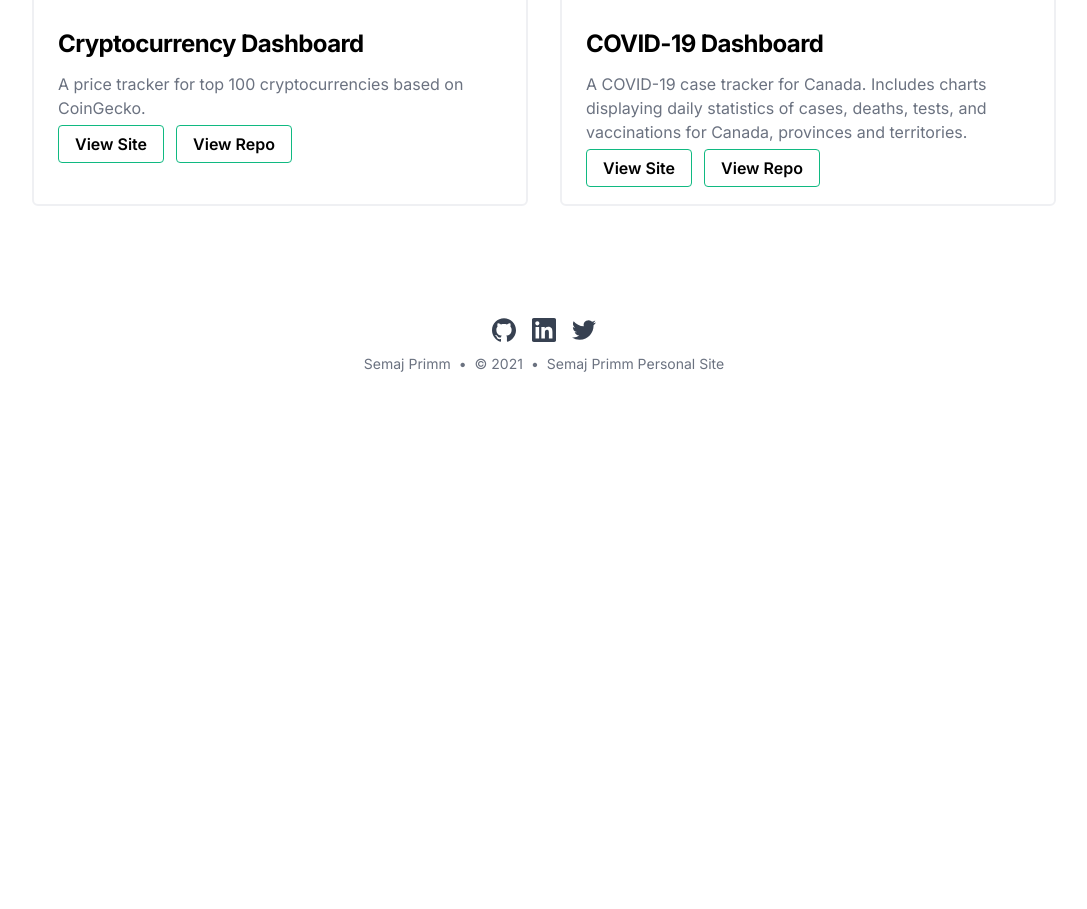
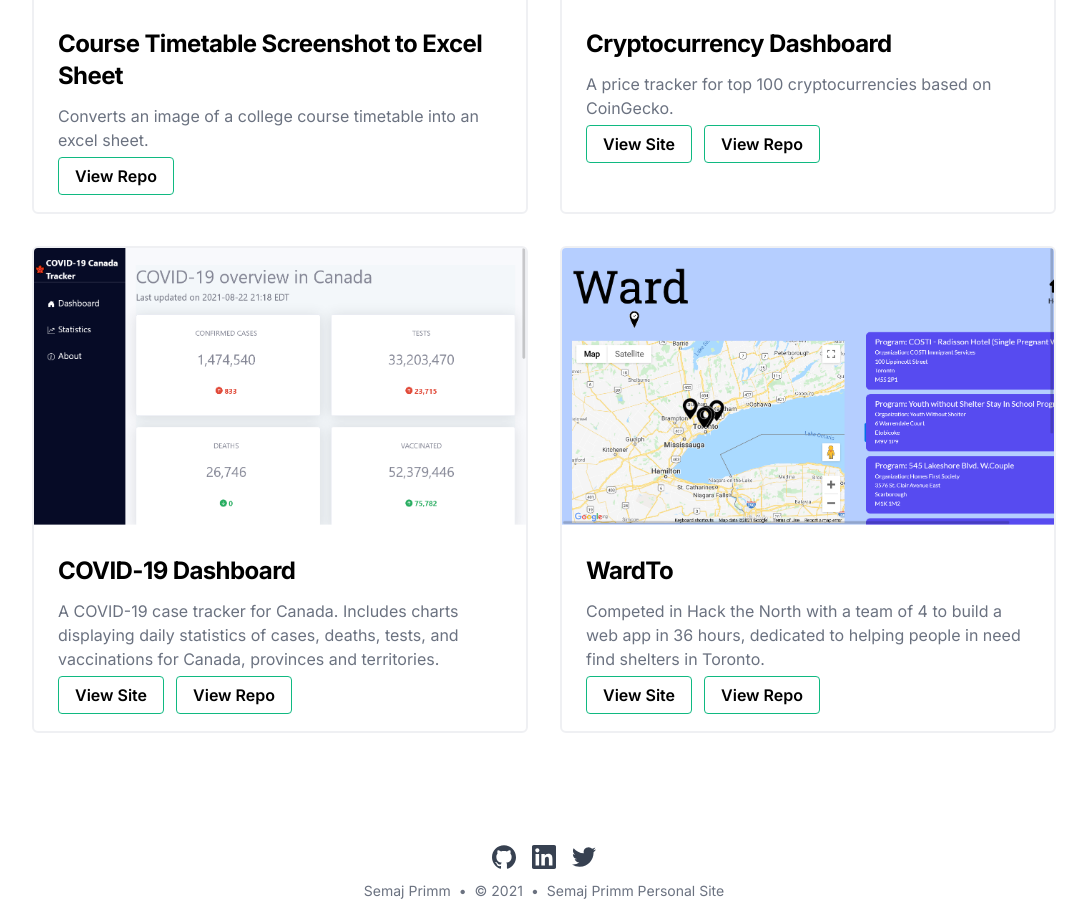
Before and after one commit to semajthomasprimm/my-portfolio-site, a Next.js app: page /projects in a window 1280 px wide. Shown: the part 605-1514 px from the top of the page, without its empty margins (96-1183 px from the left). Before the commit the page ends 987 px from the top, so only its background shows below. Built offline with nearby package versions, Linux system fonts and the light colour scheme; no server answers; what @tailwindcss/typography would draw is missing.

Commit message:
Added more projects to Projects page

```diff
--- a/components/Card.js
+++ b/components/Card.js
@@ -37,7 +37,7 @@ const Card = ({ title, description, imgSrc, href, repoHref }) => (
         {href && (
           <Link
             href={href}
-            className="my-8 g-transparent hover:bg-green-500 font-semibold hover:text-white py-2 px-4 border border-green-500 hover:border-transparent rounded"
+            className="my-8 mr-3 g-transparent hover:bg-green-500 font-semibold hover:text-white py-2 px-4 border border-green-500 hover:border-transparent rounded"
             aria-label={`Link to ${title}`}
             target="_blank"
             rel="noopener noreferrer"
@@ -48,7 +48,7 @@ const Card = ({ title, description, imgSrc, href, repoHref }) => (
         {repoHref && (
           <Link
             href={repoHref}
-            className="my-8 mx-3 g-transparent hover:bg-green-500 font-semibold hover:text-white py-2 px-4 border border-green-500 hover:border-transparent rounded"
+            className="my-8 g-transparent hover:bg-green-500 font-semibold hover:text-white py-2 px-4 border border-green-500 hover:border-transparent rounded"
             aria-label={`Link to ${title}`}
             target="_blank"
             rel="noopener noreferrer"
--- a/data/projectsData.js
+++ b/data/projectsData.js
@@ -1,4 +1,10 @@
 const projectsData = [
+  {
+    title: 'Course Timetable Screenshot to Excel Sheet',
+    description: `Converts an image of a college course timetable into an excel sheet.`,
+    imgSrc: '/static/images/image-to-excel.png',
+    repoHref: 'https://github.com/semajthomasprimm/image-to-excel',
+  },
   {
     title: 'Cryptocurrency Dashboard',
     description: `A price tracker for top 100 cryptocurrencies based on CoinGecko.`,
@@ -13,6 +19,13 @@ const projectsData = [
     href: 'https://covid19-canada-dashboard.netlify.app/',
     repoHref: 'https://github.com/semajthomasprimm/covid19-canada-dashboard',
   },
+  {
+    title: 'WardTo',
+    description: `Competed in Hack the North with a team of 4 to build a web app in 36 hours, dedicated to helping people in need find shelters in Toronto.`,
+    imgSrc: '/static/images/ward-to.png',
+    href: 'https://wardto.tech/',
+    repoHref: 'https://github.com/semajthomasprimm/hackthenorth',
+  },
 ]
 
 export default projectsData
--- a/layouts/AuthorLayout.js
+++ b/layouts/AuthorLayout.js
@@ -27,7 +27,6 @@ export default function AuthorLayout({ children, frontMatter }) {
             <div className="text-gray-500 dark:text-gray-400">{occupation}</div>
             <div className="text-gray-500 dark:text-gray-400">{company}</div>
             <div className="flex pt-6 space-x-3">
-              <SocialIcon kind="mail" href={`mailto:${email}`} />
               <SocialIcon kind="github" href={github} />
               <SocialIcon kind="linkedin" href={linkedin} />
               <SocialIcon kind="twitter" href={twitter} />
```
Also changed, not shown: public/static/images/image-to-excel.png (added), public/static/images/ward-to.png (added).
